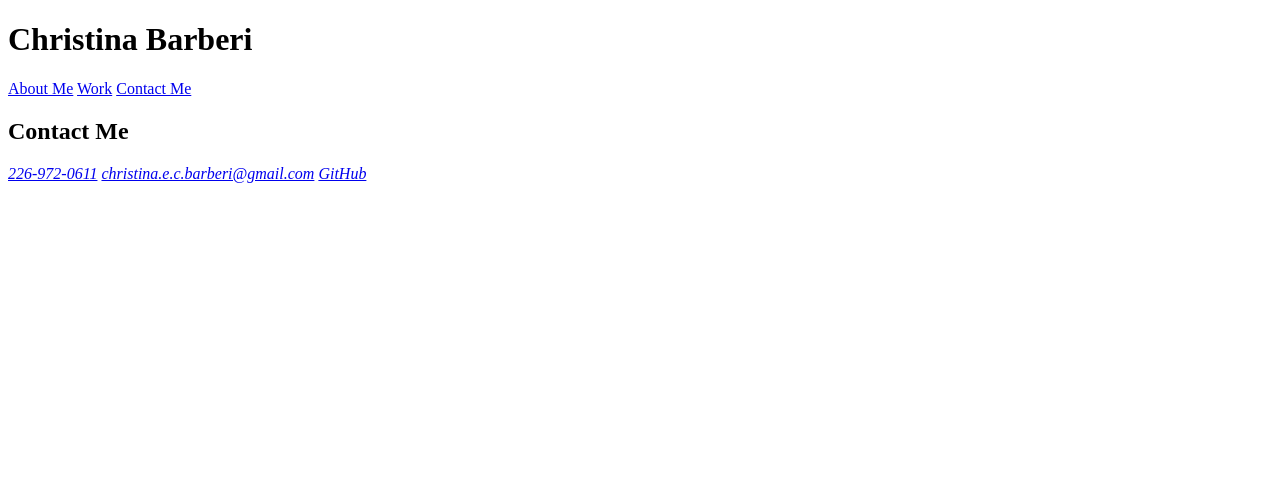
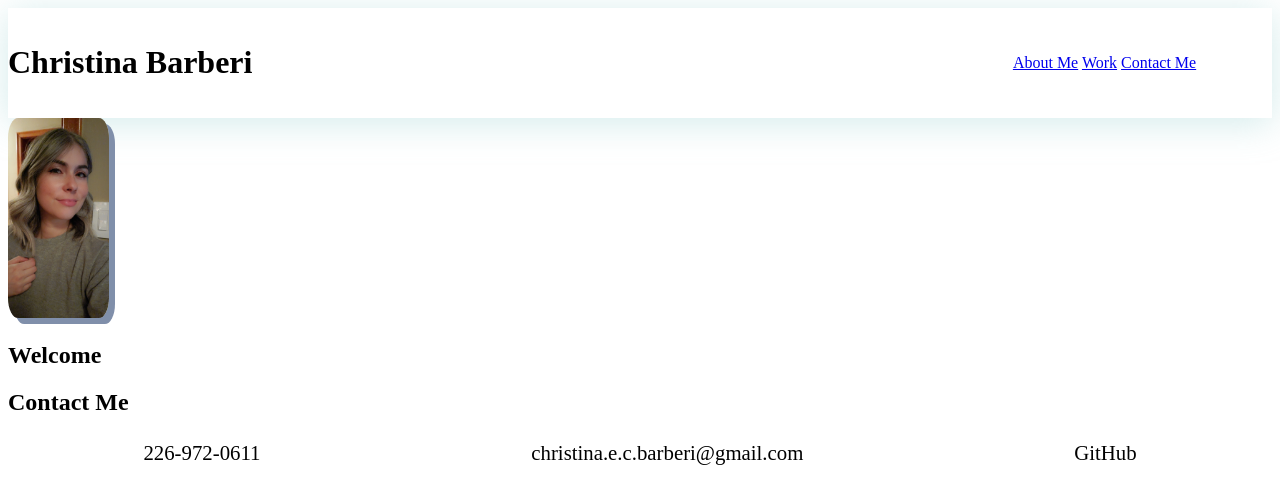
Before and after one commit to Christinaecb/Personal-Portfolio, a plain HTML site: page index.html in a window 1280 px wide. Drawn offline with Linux system fonts and the light colour scheme.

Commit message:
added styling for header and contact me section in css

```diff
--- a/Assets/css/style.css
+++ b/Assets/css/style.css
@@ -3,6 +3,48 @@
 }
 
 header {
+    padding: 15px 6% 15px 0;
+    display: flex;
+    flex-direction: row;
+    justify-content: space-between;
+    flex-wrap: wrap;
+    align-items: center;
+    background-color: var(--tertiary);
+    box-shadow: 0 5px 35px rgba(146, 204, 206, 0.4);
+  }
 
+#self-image {
+    block-size: 200px;
+    flex-wrap: wrap;
+    justify-content: baseline;
+    border-radius: 10%;
+    box-shadow: 6px 6px rgb(128, 143, 170);
+}
 
-}
+.contact address {
+    display: flex;
+    flex-wrap: wrap;
+    justify-content: space-around;
+    align-items: center;
+    height: 100%;
+  }
+
+  .contact address a {
+    color: var(--tertiary);
+    padding: 5px;
+    text-decoration: none;
+    font-size: 1.3rem;
+    font-style: normal;
+    background-image: linear-gradient(270deg, var(--primary) 0%, var(--primary) 100%);
+    background-repeat: no-repeat;
+    background-size: 100% 0.2em;
+    background-position: bottom;
+    transition: all 0.25s ease-in;
+    margin: 0 0.2rem 0.1rem;
+    display: inline-block;
+  }
+
+  .contact address a:hover {
+    background-size: 100% 88%;
+    color: var(--secondary);
+  }
--- a/index.html
+++ b/index.html
@@ -21,7 +21,13 @@
   </nav>
     </header>
 
-
+ <!-- hero banner -->
+ <section class="banner">
+    <img src="./Assets/images/Selfie.jpg" id="self-image" alt="Christina Barberi">
+    <div>
+      <h2 class="font-effect-neon">Welcome</h2>
+    </div>
+  </section>
 
 
 
```
Also changed, not shown: 1 other file.
